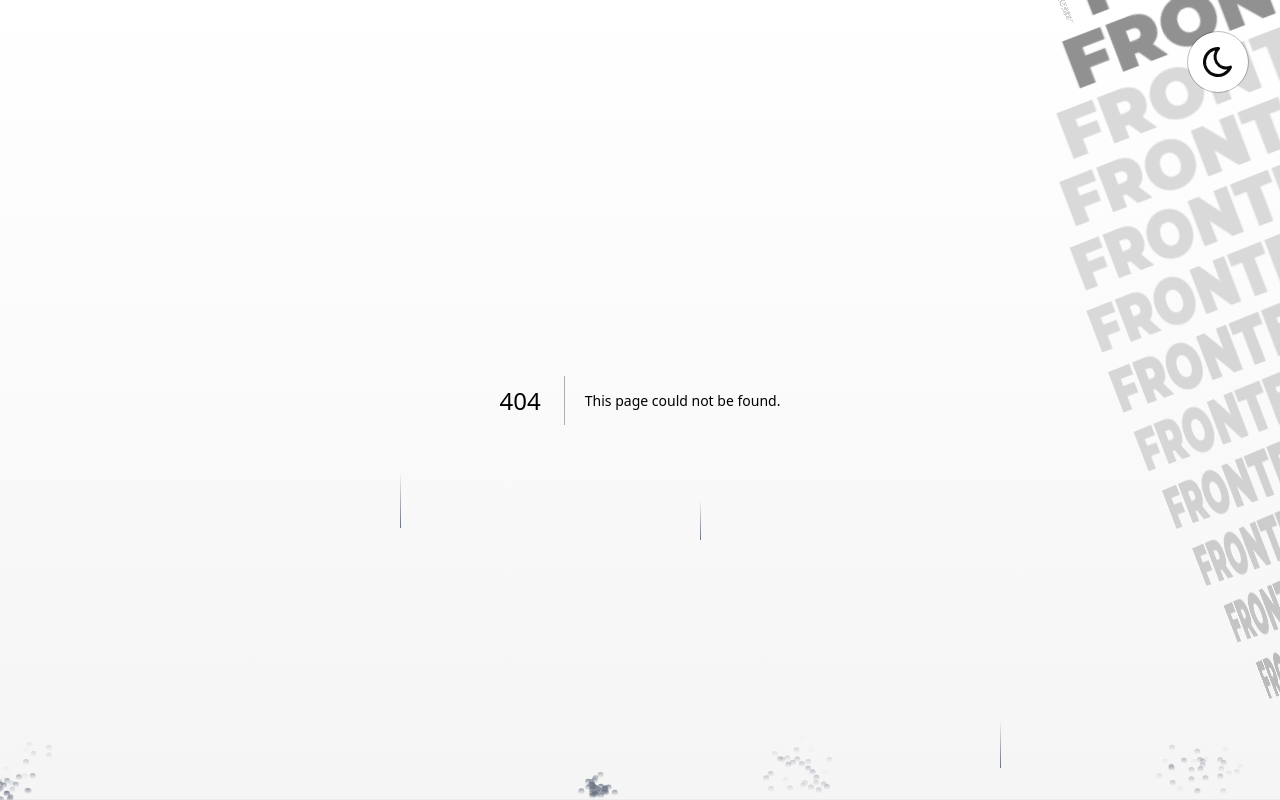
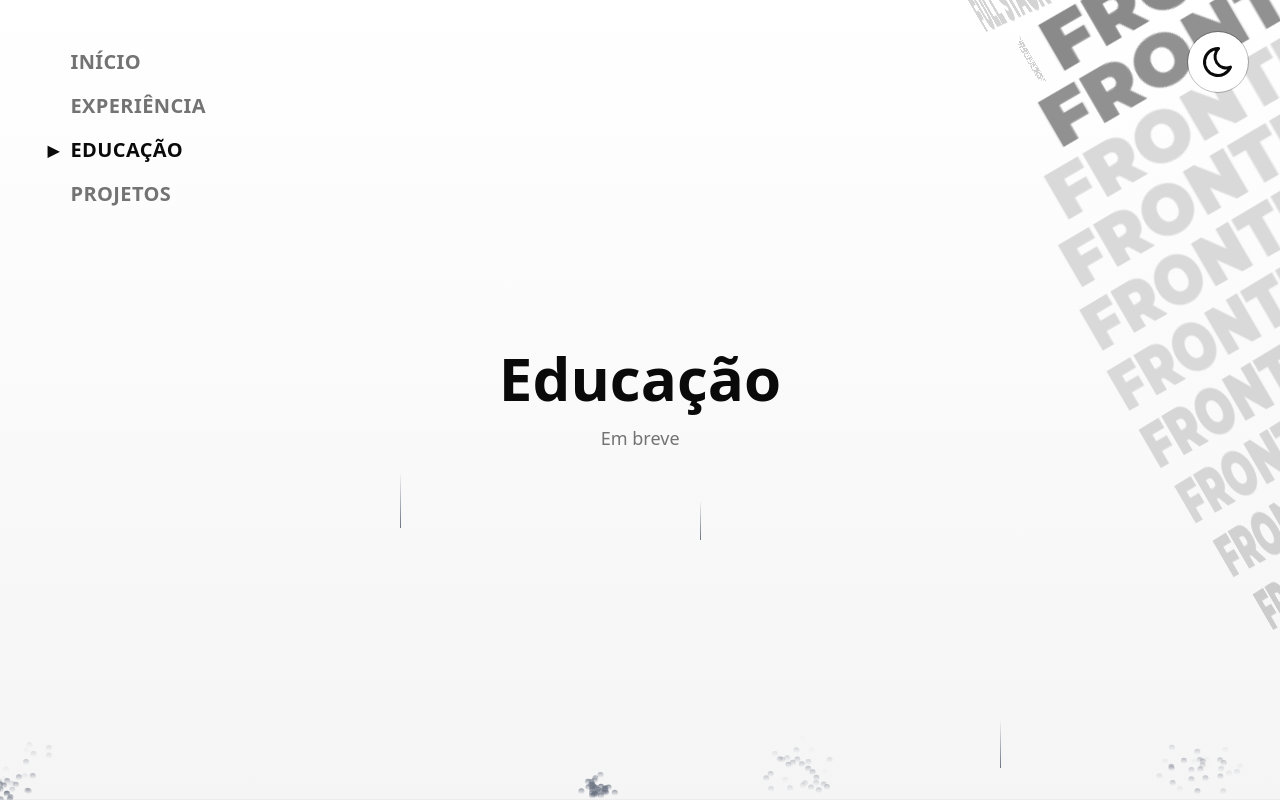
Before and after one commit to guisilva19/portfolio-2026, a Next.js app: page /educacao in a window 1280 px wide. Before the commit this address had no page. Built offline with nearby package versions, Linux system fonts and the light colour scheme.

Commit message:
feat: menu, adjustments

```diff
--- /dev/null
+++ b/app/educacao/page.tsx
@@ -0,0 +1,16 @@
+"use client";
+
+export default function Education() {
+  return (
+    <div className="relative flex items-center justify-center min-h-screen px-4">
+      <div className="max-w-4xl w-full text-center">
+        <h1 className="text-4xl md:text-6xl font-bold text-foreground mb-4 opacity-0 animate-fade-in-up">
+          Educação
+        </h1>
+        <p className="text-lg text-muted-foreground opacity-0 animate-scale-in animation-delay-400">
+          Em breve
+        </p>
+      </div>
+    </div>
+  );
+}
--- /dev/null
+++ b/app/experiencia/page.tsx
@@ -0,0 +1,16 @@
+"use client";
+
+export default function Experience() {
+  return (
+    <div className="relative flex items-center justify-center min-h-screen px-4">
+      <div className="max-w-4xl w-full text-center">
+        <h1 className="text-4xl md:text-6xl font-bold text-foreground mb-4 opacity-0 animate-fade-in-up">
+          Experiências
+        </h1>
+        <p className="text-lg text-muted-foreground opacity-0 animate-fade-in animation-delay-400">
+          Em breve
+        </p>
+      </div>
+    </div>
+  );
+}
--- a/app/globals.css
+++ b/app/globals.css
@@ -122,7 +122,70 @@
   }
 }
 
-/* Theme Toggle Styles */
+.font-extra-black {
+  font-weight: 800;
+  letter-spacing: 0.02em;
+}
+
+@keyframes fadeInUp {
+  from {
+    opacity: 0;
+    transform: translateY(30px);
+  }
+  to {
+    opacity: 1;
+    transform: translateY(0);
+  }
+}
+
+@keyframes fadeIn {
+  from {
+    opacity: 0;
+  }
+  to {
+    opacity: 1;
+  }
+}
+
+@keyframes scaleIn {
+  from {
+    opacity: 0;
+    transform: scale(0.95);
+  }
+  to {
+    opacity: 1;
+    transform: scale(1);
+  }
+}
+
+.animate-fade-in-up {
+  animation: fadeInUp 0.8s ease-out forwards;
+}
+
+.animate-fade-in {
+  animation: fadeIn 1s ease-out forwards;
+}
+
+.animate-scale-in {
+  animation: scaleIn 0.8s ease-out forwards;
+}
+
+.animation-delay-200 {
+  animation-delay: 200ms;
+}
+
+.animation-delay-400 {
+  animation-delay: 400ms;
+}
+
+.animation-delay-600 {
+  animation-delay: 600ms;
+}
+
+.animation-delay-800 {
+  animation-delay: 800ms;
+}
+
 :root {
   --theme-toggle-icon: oklch(0.145 0 0);
   --theme-toggle-border: rgba(0 0 0 / 0.25);
@@ -227,7 +290,6 @@ input#theme:focus-within ~ label,
   scale: var(--theme-toggle-light-scale, 0);
 }
 
-/* mask for dark theme */
 .theme-mask {
   position: fixed;
   display: grid;
@@ -239,7 +301,6 @@ input#theme:focus-within ~ label,
   z-index: -1;
 }
 
-/* mask "cells" */
 .theme-mask > div {
   background-color: var(--background);
   scale: var(--theme-bg-scale, 0);
--- a/app/layoutWrapper.tsx
+++ b/app/layoutWrapper.tsx
@@ -2,6 +2,7 @@ import { BackgroundBeamsWithCollision } from "@/components/ui/background-rain";
 import TypeAnimation from "@/components/TypeAnimation";
 import TypeAnimationMobile from "@/components/TypeAnimationMobile";
 import ThemeToggle from "@/components/ThemeToggle";
+import Navigation from "@/components/Navigation";
 import { Analytics } from "@vercel/analytics/react";
 
 export default function LayoutWrapper({ children }: { children: React.ReactNode }) {
@@ -12,6 +13,7 @@ export default function LayoutWrapper({ children }: { children: React.ReactNode
           <TypeAnimation />
           <TypeAnimationMobile />
         </div>
+        <Navigation />
         <ThemeToggle />
         {children}
       </BackgroundBeamsWithCollision>
--- a/app/page.tsx
+++ b/app/page.tsx
@@ -6,11 +6,11 @@ export default function Home() {
   return (
     <div className="relative flex items-center justify-center min-h-screen px-4">
       <div className="flex flex-col w-full items-center">
-        <h1 className="relative text-6xl sm:text-6xl md:text-7xl lg:text-8xl xl:text-9xl font-bold text-foreground lg:pr-40 mb-2 lg:-mb-2 z-[9999]">
+        <h1 className="relative text-6xl sm:text-6xl md:text-7xl lg:text-8xl xl:text-9xl font-bold text-foreground lg:pr-40 mb-2 lg:-mb-2 z-[9999] opacity-0 animate-fade-in-up">
           Guilherme
         </h1>
 
-        <div className="relative flex flex-wrap items-center gap-2 justify-center lg:ml-32 z-[9999]">
+        <div className="relative flex flex-wrap items-center gap-2 justify-center lg:ml-32 z-[9999] opacity-0 animate-scale-in animation-delay-400">
           <LayoutTextFlip
             text="Desenvolvedor"
             words={["Full Stack", "Frontend", "Backend"]}
@@ -19,7 +19,7 @@ export default function Home() {
         </div>
       </div>
 
-      <div className="fixed bottom-14 left-0 right-0 z-10">
+      <div className="fixed bottom-14 left-0 right-0 z-10 opacity-0 animate-fade-in animation-delay-800">
         <SocialButtons3D />
       </div>
     </div>
--- /dev/null
+++ b/app/projetos/page.tsx
@@ -0,0 +1,16 @@
+"use client";
+
+export default function Projects() {
+  return (
+    <div className="relative flex items-center justify-center min-h-screen px-4">
+      <div className="max-w-4xl w-full text-center">
+        <h1 className="text-4xl md:text-6xl font-bold text-foreground mb-4 opacity-0 animate-fade-in-up">
+          Projetos
+        </h1>
+        <p className="text-lg text-muted-foreground opacity-0 animate-scale-in animation-delay-400">
+          Em breve
+        </p>
+      </div>
+    </div>
+  );
+}
--- /dev/null
+++ b/components/Navigation/index.tsx
@@ -0,0 +1,58 @@
+"use client";
+
+import Link from "next/link";
+import { usePathname } from "next/navigation";
+
+const menuItems = [
+  { name: "Início", path: "/" },
+  { name: "Experiência", path: "/experiencia" },
+  { name: "Educação", path: "/educacao" },
+  { name: "Projetos", path: "/projetos" },
+];
+
+export default function Navigation() {
+  const pathname = usePathname();
+
+  return (
+    <nav className="fixed top-12 left-12 z-[9999] flex flex-col gap-4">
+      {menuItems.map((item) => {
+        const isActive = pathname === item.path;
+        return (
+          <Link
+            key={item.path}
+            href={item.path}
+            prefetch={false}
+            className={`
+              group relative text-lg md:text-xl font-extra-black uppercase tracking-[0.2em]
+              transition-all duration-500 ease-out flex items-center gap-3
+              ${
+                isActive
+                  ? "text-foreground"
+                  : "text-muted-foreground hover:text-foreground"
+              }
+            `}
+          >
+            <span
+              className={`
+                inline-block transition-all duration-500 ease-out font-bold text-xl
+                ${
+                  isActive
+                    ? "opacity-100 translate-x-0 scale-110"
+                    : "opacity-0 -translate-x-4 scale-75 group-hover:opacity-60 group-hover:translate-x-0 group-hover:scale-100"
+                }
+              `}
+            >
+              ▸
+            </span>
+            <span className={`
+              transition-all duration-500 ease-out
+              ${isActive ? "translate-x-0" : "group-hover:translate-x-2"}
+            `}>
+              {item.name}
+            </span>
+          </Link>
+        );
+      })}
+    </nav>
+  );
+}
--- a/components/ThemeToggle/index.tsx
+++ b/components/ThemeToggle/index.tsx
@@ -6,7 +6,6 @@ export default function ThemeToggle() {
   const [isDark, setIsDark] = useState(false);
 
   useEffect(() => {
-    // Verifica o tema salvo no localStorage
     const savedTheme = localStorage.getItem("theme");
     const prefersDark = window.matchMedia("(prefers-color-scheme: dark)").matches;
 
@@ -77,10 +76,8 @@ export default function ThemeToggle() {
         </svg>
       </label>
 
-      {/* theme mask */}
       <div className="theme-mask">
         {Array.from({ length: 25 }).map((_, i) => {
-          // Calcula a distância do centro (índice 12) para começar do meio
           const center = 12;
           const distanceFromCenter = Math.abs(i - center);
           return (
--- a/components/TypeAnimation/index.tsx
+++ b/components/TypeAnimation/index.tsx
@@ -10,7 +10,11 @@ export default function TypeAnimation() {
   useEffect(() => {
     if (!trayRef.current) return;
 
-    // Ajusta número de cubos baseado no tamanho da tela
+    gsap.set(".pov", { opacity: 0, visibility: "hidden" });
+    gsap.set(".tray", { opacity: 0 });
+    gsap.set(".die", { opacity: 0 });
+    gsap.set(".face", { opacity: 0 });
+
     const isTablet = window.innerWidth > 480 && window.innerWidth <= 768;
 
     const n = isTablet ? 25 : 40;
@@ -23,7 +27,6 @@ export default function TypeAnimation() {
       { ry: 180, a: 0.35 },
     ];
 
-    // Set initial face rotations
     const zDepth = isTablet ? 140 : 180;
     const originDepth = isTablet ? -100 : -161;
 
@@ -31,9 +34,9 @@ export default function TypeAnimation() {
       z: zDepth,
       rotateY: (i) => rots[i].ry,
       transformOrigin: `50% 50% ${originDepth}px`,
+      opacity: 0,
     });
 
-    // Create clones and animate
     for (let i = 0; i < n; i++) {
       let die = document.querySelector(".die") as HTMLElement;
       let cube = die?.querySelector(".cube") as HTMLElement;
@@ -80,11 +83,27 @@ export default function TypeAnimation() {
         .progress(i / n);
     }
 
-    // Animate tray
+    const h = n * spacing;
+    gsap.set(".tray", { height: h, opacity: 0 });
+    gsap.set(".pov", { x: 500 });
+
+    setTimeout(() => {
+      gsap.set(".pov", { visibility: "visible" });
+      gsap.to(".pov", {
+        opacity: 1,
+        x: 0,
+        duration: 0.7,
+        ease: "power2.out"
+      });
+      gsap.to(".tray", { opacity: 1, duration: 0.6, ease: "power2.out" });
+      gsap.to(".die", { opacity: 1, duration: 0.6, ease: "power2.out", stagger: 0.02 });
+      gsap.to(".face", { opacity: 1, duration: 0.6, ease: "power2.out" });
+    }, 300);
+
     const scale = isTablet ? 1.0 : 1.2;
 
     gsap
-      .timeline()
+      .timeline({ delay: 1.5 })
       .from(".tray", { yPercent: -3, duration: 4, ease: "power1.inOut", yoyo: true, repeat: -1 }, 0)
       .fromTo(
         ".tray",
@@ -92,12 +111,7 @@ export default function TypeAnimation() {
         { rotate: 15, duration: 8, ease: "power1.inOut", yoyo: true, repeat: -1 },
         0
       )
-      .from(".die", { duration: 0.01, opacity: 0, stagger: { each: -0.05, ease: "power1.in" } }, 0)
       .to(".tray", { scale: scale, duration: 4, ease: "power3.inOut", yoyo: true, repeat: -1 }, 0);
-
-    // Set tray height
-    const h = n * spacing;
-    gsap.set(".tray", { height: h });
   }, []);
 
   return (
--- a/components/TypeAnimationMobile/index.tsx
+++ b/components/TypeAnimationMobile/index.tsx
@@ -10,8 +10,13 @@ export default function TypeAnimationMobile() {
   useEffect(() => {
     if (!trayRef.current) return;
 
-    const n = 35; // Otimizado para performance no mobile
-    const spacing = 24; // Espaçamento menor
+    gsap.set(".pov-mobile", { opacity: 0, visibility: "hidden" });
+    gsap.set(".tray-mobile", { opacity: 0 });
+    gsap.set(".die-mobile", { opacity: 0 });
+    gsap.set(".face-mobile", { opacity: 0 });
+
+    const n = 35;
+    const spacing = 24;
 
     const rots = [
       { ry: 270, a: 0.6 },
@@ -20,7 +25,6 @@ export default function TypeAnimationMobile() {
       { ry: 180, a: 0.35 },
     ];
 
-    // Set initial face rotations with GPU acceleration
     const zDepth = 90;
     const originDepth = -80;
 
@@ -29,9 +33,9 @@ export default function TypeAnimationMobile() {
       rotateY: (i) => rots[i].ry,
       transformOrigin: `50% 50% ${originDepth}px`,
       force3D: true,
+      opacity: 0,
     });
 
-    // Create clones and animate
     for (let i = 0; i < n; i++) {
       let die = document.querySelector(".die-mobile") as HTMLElement;
       let cube = die?.querySelector(".cube-mobile") as HTMLElement;
@@ -80,9 +84,25 @@ export default function TypeAnimationMobile() {
         .progress(i / n);
     }
 
-    // Animate tray
+    const h = n * spacing;
+    gsap.set(".tray-mobile", { height: h, opacity: 0 });
+    gsap.set(".pov-mobile", { x: 300 });
+
+    setTimeout(() => {
+      gsap.set(".pov-mobile", { visibility: "visible" });
+      gsap.to(".pov-mobile", {
+        opacity: 1,
+        x: 0,
+        duration: 0.7,
+        ease: "power2.out"
+      });
+      gsap.to(".tray-mobile", { opacity: 1, duration: 0.6, ease: "power2.out" });
+      gsap.to(".die-mobile", { opacity: 1, duration: 0.6, ease: "power2.out", stagger: 0.02 });
+      gsap.to(".face-mobile", { opacity: 1, duration: 0.6, ease: "power2.out" });
+    }, 300);
+
     gsap
-      .timeline()
+      .timeline({ delay: 1.5 })
       .from(".tray-mobile", { yPercent: -3, duration: 4, ease: "power1.inOut", yoyo: true, repeat: -1 }, 0)
       .fromTo(
         ".tray-mobile",
@@ -90,12 +110,7 @@ export default function TypeAnimationMobile() {
         { rotate: 15, duration: 8, ease: "power1.inOut", yoyo: true, repeat: -1 },
         0
       )
-      .from(".die-mobile", { duration: 0.01, opacity: 0, stagger: { each: -0.05, ease: "power1.in" } }, 0)
       .to(".tray-mobile", { scale: 0.8, duration: 4, ease: "power3.inOut", yoyo: true, repeat: -1 }, 0);
-
-    // Set tray height
-    const h = n * spacing;
-    gsap.set(".tray-mobile", { height: h });
   }, []);
 
   return (
--- a/components/ui/social-buttons-3d.tsx
+++ b/components/ui/social-buttons-3d.tsx
@@ -19,7 +19,6 @@ export const SocialButtons3D = () => {
   const [isVisible, setIsVisible] = useState(false);
 
   useEffect(() => {
-    // Delay mínimo para garantir que os estilos carreguem
     const timer = setTimeout(() => {
       setIsVisible(true);
     }, 50);
```
